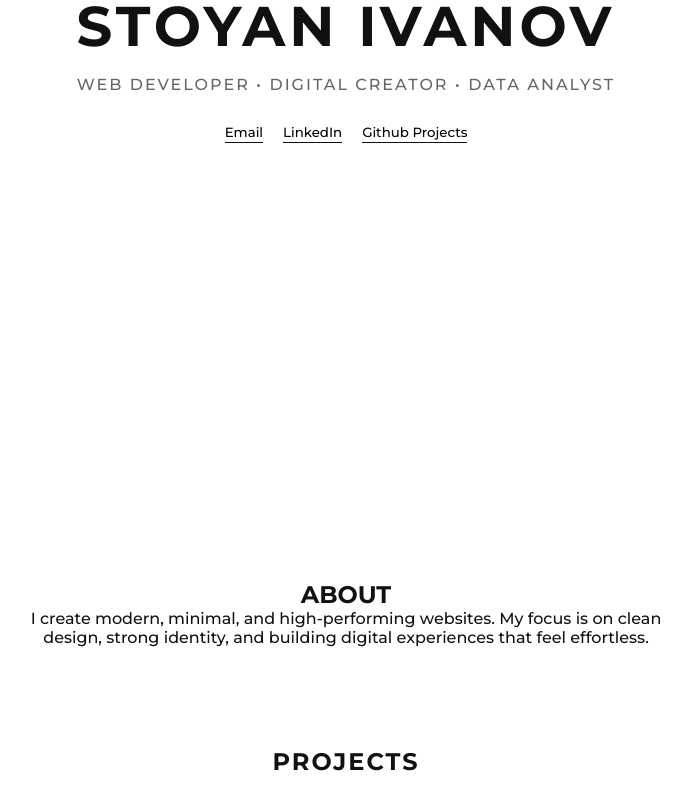
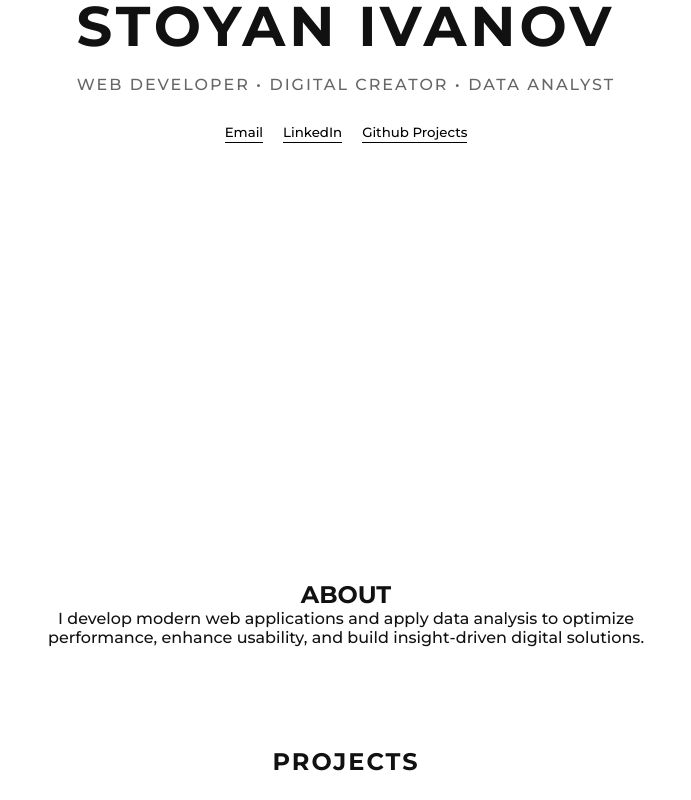
Before and after one commit to stoyan005/improved-personal-portfolio, a React (Vite) app: page / in a window 1280 px wide. Shown: the part 320-1120 px from the top of the page, without its empty margins (294-985 px from the left). Built offline with nearby package versions, Linux system fonts and the light colour scheme.

Commit message:
Updated design and added animtions to the website scroll.

```diff
--- a/src/App.jsx
+++ b/src/App.jsx
@@ -1,10 +1,13 @@
 import React from "react";
+import useReveal from "./hooks/useReveal";
 import AboutCard from "./components/AboutCard";
 import Information from "./components/Information";
 import Projects from "./components/Projects";
 import Footer from "./components/Footer";
 
 function App() {
+  useReveal();
+
   return (
     <div className="App">
       <Information />
--- a/src/components/AboutCard.jsx
+++ b/src/components/AboutCard.jsx
@@ -2,12 +2,10 @@ import styles from './AboutCard.module.css'; // ✅ CSS module
 
 const AboutCard = () => {
     return (
-        <div className={styles.about}>
+        <div className={`${styles.about} reveal`}>
             <h2>ABOUT</h2>
             <p>
-                I create modern, minimal, and high-performing websites. My focus is on
-                clean design, strong identity, and building digital experiences that
-                feel effortless.
+                I develop modern web applications and apply data analysis to optimize performance, enhance usability, and build insight-driven digital solutions.
             </p>
         </div>
     );
--- a/src/components/Information.jsx
+++ b/src/components/Information.jsx
@@ -28,7 +28,7 @@ const Information = () => {
 
             <div className={`${styles.dropdown} ${animate ? styles.show : ""}`}>
                 {active === "email" && (
-                    <p>your@email.com</p>
+                    <p>ivanov.stoyan200@gmail.com</p>
                 )}
 
                 {active === "linkedin" && (
--- a/src/components/Information.module.css
+++ b/src/components/Information.module.css
@@ -44,7 +44,7 @@
     border: none;
     cursor: pointer;
     font-family: inherit;
-    border-bottom: 1px solid #111111;
+    border-bottom: 1px solid #000000;
     padding-bottom: 2px;
 }
 
@@ -64,6 +64,7 @@
 
 .dropdown a:hover {
     color: #111111;
+    transition: 0.3s ease all;
 }
 
 .dropdown p {
--- a/src/components/Projects.jsx
+++ b/src/components/Projects.jsx
@@ -9,7 +9,7 @@ function Projects() {
     ];
 
     return (
-        <section className={styles.projects}>
+        <section className={`${styles.projects} reveal`}>
             <h2 className={styles.title}>PROJECTS</h2>
             <div className={styles.grid}>
                 {projectData.map((project, index) => (
--- /dev/null
+++ b/src/hooks/useReveal.jsx
@@ -0,0 +1,22 @@
+import { useEffect } from "react";
+
+export default function useReveal() {
+    useEffect(() => {
+        const elements = document.querySelectorAll(".reveal");
+
+        const observer = new IntersectionObserver(
+            (entries) => {
+                entries.forEach((entry) => {
+                    if (entry.isIntersecting) {
+                        entry.target.classList.add("active");
+                    }
+                });
+            },
+            { threshold: 0.1 }
+        );
+
+        elements.forEach((el) => observer.observe(el));
+
+        return () => observer.disconnect();
+    }, []);
+}
--- a/src/index.css
+++ b/src/index.css
@@ -15,3 +15,14 @@ body {
   background: #ffffff;
   color: #111;
 }
+
+.reveal {
+  opacity: 0;
+  transform: translateY(50px);
+  transition: all 1s ease;
+}
+
+.reveal.active {
+  opacity: 1;
+  transform: translateY(0);
+}
```
